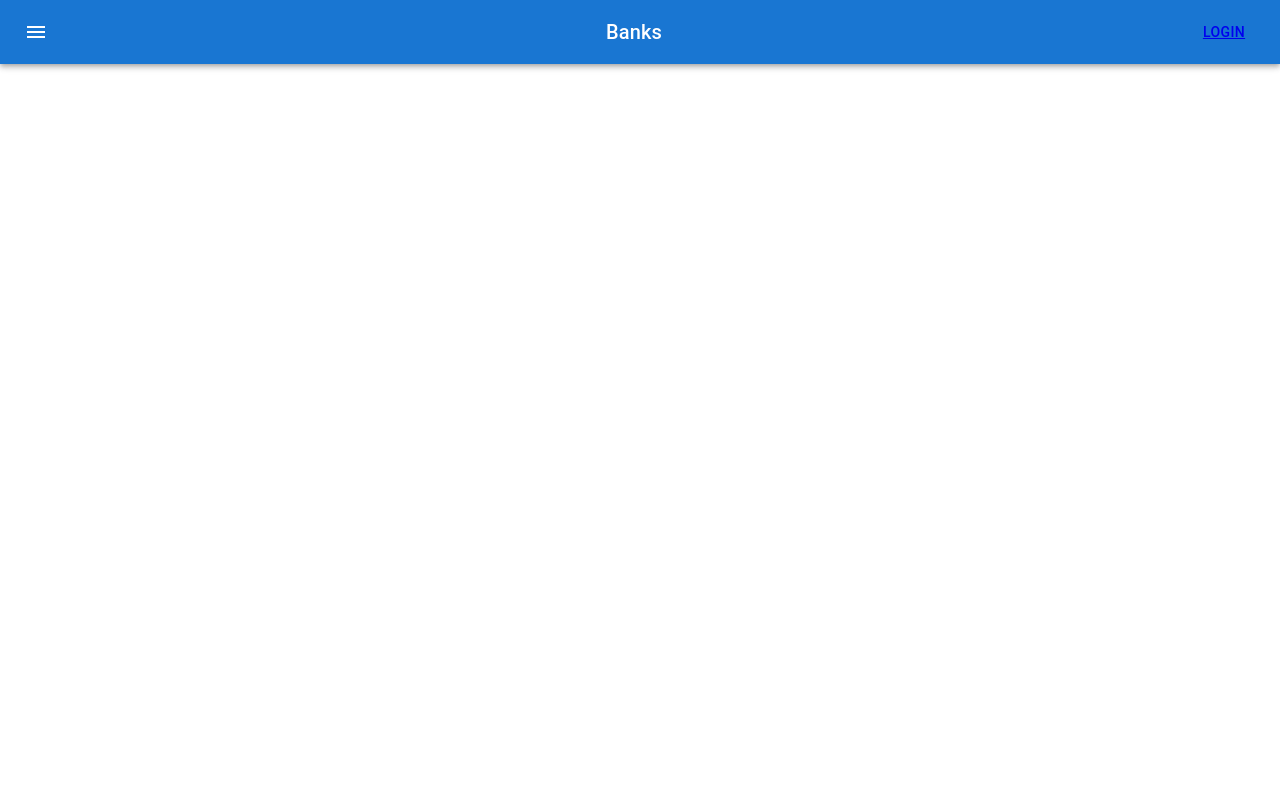
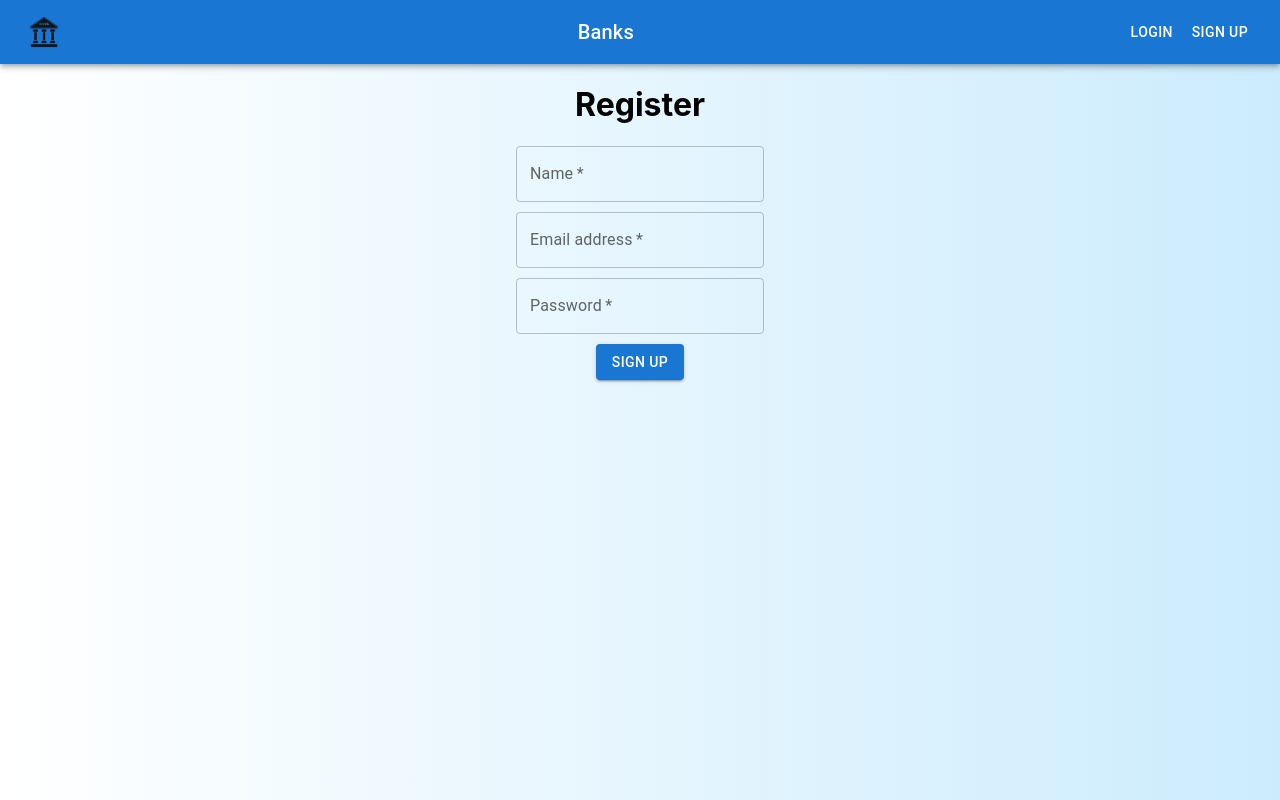
Before and after one commit to HunorKonczey/ReactLearning, a React (Create React App) app: page /register in a window 1280 px wide. Before the commit this address had no page. Built offline with nearby package versions, Linux system fonts and the light colour scheme.

Commit message:
improve design

```diff
--- a/package.json
+++ b/package.json
@@ -28,7 +28,7 @@
     "web-vitals": "^2.1.4"
   },
   "scripts": {
-    "start": "react-scripts start",
+    "start": "react-scripts --openssl-legacy-provider start",
     "build": "react-scripts build",
     "test": "react-scripts test",
     "eject": "react-scripts eject"
--- /dev/null
+++ b/src/assets/css/style.css
@@ -0,0 +1,14 @@
+body {
+    background-image: linear-gradient(to right, rgba(148,225,252,0), rgb(204, 236, 253));
+}
+a, a:visited, a:active {
+    text-decoration: none;
+    color: white;
+}
+a:hover {
+    color: #94e1fc;
+}
+.sub-list a, .sub-list a:visited, .sub-list a:active {
+    text-decoration: none;
+    color: blue;
+}
--- a/src/components/AddBank.js
+++ b/src/components/AddBank.js
@@ -6,6 +6,8 @@ import DateFnsUtils from '@date-io/date-fns'
 import { DatePicker, MuiPickersUtilsProvider } from "@material-ui/pickers"
 import BankService from "../services/bank.service";
 import dateFormat from "dateformat";
+import Paper from "@mui/material/Paper";
+import Box from "@mui/material/Box";
 
 const AddBank = () => {
     const [bankName, setBankName] = useState("")
@@ -43,15 +45,16 @@ const AddBank = () => {
     }
 
     return (
-        <div>
+        <Box>
+            <Container sx={{ my: 1 }} maxWidth="xs" component="form" onSubmit={handleAddBank} ref={form}>
+                <Paper sx={{ p: 1 }} variant="elevation" elevation={2}>
                     <h1>Add new bank</h1>
-            <Container component="form" onSubmit={handleAddBank} ref={form}>
                     <Grid>
-                    <Grid style={{margin: 10}}>
+                        <Grid style={{ margin: 10 }}>
                             <TextField label="Bank name" value={bankName} variant="outlined" type="text" required
                                        onChange={onChangeBankName}/>
                         </Grid>
-                    <Grid style={{margin: 10}}>
+                        <Grid style={{ margin: 10 }}>
                             <MuiPickersUtilsProvider utils={DateFnsUtils}>
                                 <DatePicker
                                     label="Foundation date"
@@ -63,12 +66,13 @@ const AddBank = () => {
                                 />
                             </MuiPickersUtilsProvider>
                         </Grid>
-                    <Grid style={{margin: 10}}>
+                        <Grid style={{ margin: 10 }}>
                             <Button type="submit" variant="contained">
                                 Save bank
                             </Button>
                         </Grid>
                     </Grid>
+                </Paper>
 
                 <Snackbar open={showSnackBar} autoHideDuration={6000} onClose={handleCloseSnackBar}>
                     <Alert onClose={handleCloseSnackBar} severity="success" sx={{ width: '100%' }}>
@@ -76,7 +80,7 @@ const AddBank = () => {
                     </Alert>
                 </Snackbar>
             </Container>
-        </div>
+        </Box>
     )
 }
 
--- a/src/components/AppBar.js
+++ b/src/components/AppBar.js
@@ -5,20 +5,31 @@ import Toolbar from '@mui/material/Toolbar';
 import Typography from '@mui/material/Typography';
 import Button from '@mui/material/Button';
 import IconButton from '@mui/material/IconButton';
-import MenuIcon from '@mui/icons-material/Menu';
 import {Route, Routes, Link} from "react-router-dom";
 import Login from "./Login";
+import Register from "./Register";
 import Banks from "./Banks";
 import {useEffect, useState} from "react";
 import AuthService from "../services/auth.service";
-import {Grid} from "@mui/material";
+import {Avatar, Grid, MenuItem, Menu} from "@mui/material";
 import UserBanks from "./UserBanks";
 import Transactions from "./Transactions";
 import AddBank from "./AddBank";
+import logo from "../assets/images/logo.png"
+import "../assets/css/style.css"
 
 const ButtonAppBar = () => {
     const [showAdminBoard, setShowAdminBoard] = useState(false)
     const [currentUser, setCurrentUser] = useState(undefined)
+    const [anchorEl, setAnchorEl] = useState(null);
+    const open = Boolean(anchorEl);
+
+    const handleClick = (event) => {
+        setAnchorEl(event.currentTarget);
+    };
+    const handleClose = () => {
+        setAnchorEl(null);
+    };
 
     useEffect(() => {
         const user = AuthService.getCurrentUser()
@@ -43,17 +54,41 @@ const ButtonAppBar = () => {
                         aria-label="menu"
                         sx={{mr: 2}}
                     >
-                        <MenuIcon/>
+                        <Avatar alt="Banks" src={logo} />
                     </IconButton>
                     <Typography variant="h6" component="div" sx={{flexGrow: 1}}>
                         Banks
                     </Typography>
                     {showAdminBoard &&
-                        <Button color="inherit">
+                        <div>
+                            <Button
+                                color="inherit"
+                                aria-controls={open ? 'basic-menu' : undefined}
+                                aria-haspopup="true"
+                                aria-expanded={open ? 'true' : undefined}
+                                onClick={handleClick}
+                            >
+                                Admin
+                            </Button>
+                            <Menu
+                                id="basic-menu"
+                                anchorEl={anchorEl}
+                                open={open}
+                                onClose={handleClose}
+                                MenuListProps={{ 'aria-labelledby': 'basic-button' }}
+                            >
+                                <MenuItem className="sub-list" color="inherit" onClick={handleClose}>
                                     <Link to={"/addBanks"}>
                                         Add banks
                                     </Link>
-                        </Button>
+                                </MenuItem>
+                                <MenuItem className="sub-list" color="inherit" onClick={handleClose}>
+                                    <Link to={"/addBanks"}>
+                                        Delete Banks
+                                    </Link>
+                                </MenuItem>
+                            </Menu>
+                        </div>
                     }
                     {currentUser ?
                         <Grid>
@@ -78,21 +113,29 @@ const ButtonAppBar = () => {
                                 </a>
                             </Button>
                         </Grid> :
+                        <Grid>
                             <Button color="inherit">
                                 <Link to={"/login"}>
                                     Login
                                 </Link>
                             </Button>
+                            <Button color="inherit">
+                                <Link to={"/register"}>
+                                    Sign up
+                                </Link>
+                            </Button>
+                        </Grid>
                     }
                 </Toolbar>
             </AppBar>
             <div>
                 <Routes>
                     <Route path="/login" element={<Login />} />
-                    {<Route path="/banks" element={<Banks />} />}
-                    {<Route path="/addBanks" element={<AddBank />} />}
-                    {<Route path="/userbanks" element={<UserBanks />} />}
-                    {<Route path="/transactions" element={<Transactions />} />}
+                    <Route path="/register" element={<Register />} />
+                    <Route path="/banks" element={<Banks />} />
+                    <Route path="/addBanks" element={<AddBank />} />
+                    <Route path="/userbanks" element={<UserBanks />} />
+                    <Route path="/transactions" element={<Transactions />} />
                 </Routes>
             </div>
         </Box>
--- a/src/components/Banks.js
+++ b/src/components/Banks.js
@@ -5,6 +5,7 @@ import {Avatar, Container, List, ListItem, ListItemAvatar, ListItemText} from "@
 import CreditCardIcon from '@mui/icons-material/CreditCard';
 import IconButton from "@mui/material/IconButton";
 import AddIcon from '@mui/icons-material/Add';
+import Paper from '@mui/material/Paper';
 
 const Banks = () => {
     const [banks, setBanks] = useState([])
@@ -32,11 +33,12 @@ const Banks = () => {
     }, [])
 
     return (
-        <Container>
+        <Container sx={{ my: 2 }}>
             <List>
                 {banks.map((bank, i) => {
                     const itemName = `${bank.name} (${bank.foundationDate})`
-                    return <ListItem key={i}
+                    return <Paper variant="elevation" elevation={2} sx={{ marginBottom: 2 }}>
+                            <ListItem key={i}
                                 secondaryAction={
                                     (!userBanks.find(userBanks => userBanks.bank.id === bank.id) ?
                                             <IconButton edge="end" aria-label="add" onClick={() => addBank(bank.id)}>
@@ -52,6 +54,7 @@ const Banks = () => {
                                 </ListItemAvatar>
                                 <ListItemText id={bank.id} primary={itemName}></ListItemText>
                         </ListItem>
+                    </Paper>
                 })}
             </List>
         </Container>
--- /dev/null
+++ b/src/components/Register.js
@@ -0,0 +1,64 @@
+import { Container, Grid, TextField } from "@mui/material";
+import * as React from 'react';
+import Button from "@mui/material/Button";
+import {useRef, useState} from "react";
+import AuthService from "../services/auth.service";
+import {useNavigate} from "react-router-dom";
+
+const Register = () => {
+    const [name, setName] = useState("")
+    const [email, setEmail] = useState("")
+    const [password, setPassword] = useState("")
+
+    const form = useRef();
+    let navigate = useNavigate();
+
+    const onChangePassword = (e) => {
+        const password = e.target.value;
+        setPassword(password)
+    }
+
+    const onChangeEmail = (e) => {
+        const email = e.target.value;
+        setEmail(email)
+    }
+
+    const onChangeName = (e) => {
+        const name = e.target.value;
+        setName(name)
+    }
+
+    const handleRegister = (e) => {
+        e.preventDefault()
+        AuthService.register(name, email, password).then(data => {
+            if (data.accessToken) {
+                navigate("/banks")
+                window.location.reload()
+            }
+        })
+    }
+    return (
+        <div>
+            <h1>Register</h1>
+            <Container component="form" onSubmit={handleRegister} ref={form}>
+                <Grid>
+                    <Grid style={{ margin: 10 }}>
+                        <TextField label="Name" value={name} variant="outlined" type="text" required onChange={onChangeName} />
+                    </Grid>
+                    <Grid style={{ margin: 10 }}>
+                        <TextField label="Email address" value={email} variant="outlined" type="email" required onChange={onChangeEmail} />
+                    </Grid>
+                    <Grid style={{ margin: 10 }}>
+                        <TextField label="Password" value={password} variant="outlined" type="password" required onChange={onChangePassword} />
+                    </Grid>
+                    <Grid style={{ margin: 10 }}>
+                        <Button type="submit" variant="contained">
+                            Sign up
+                        </Button>
+                    </Grid>
+                </Grid>
+            </Container>
+        </div>
+    )
+}
+ export default Register
--- a/src/components/Transactions.js
+++ b/src/components/Transactions.js
@@ -1,5 +1,5 @@
 import * as React from 'react';
-import {useEffect, useState} from "react";
+import { useEffect, useState } from "react";
 import {
     Container,
     Table,
@@ -36,14 +36,14 @@ const Transactions = () => {
     }, [])
 
     return (
-        <TableContainer>
+        <TableContainer sx={{ my: 2 }}>
             <Container>
-                <Typography sx={{p: 1}} variant="h5" component="h4">
+                <Typography sx={{ p: 1 }} variant="h5" component="h4">
                     Sent transactions
                 </Typography>
                 <Table aria-label="simple table">
                     <TableHead>
-                        <TableRow>
+                        <TableRow style={{ background: '#94e1fc' }}>
                             <TableCell align="left">Sender bank</TableCell>
                             <TableCell align="left">Receiver bank</TableCell>
                             <TableCell align="left">Transaction date</TableCell>
@@ -73,12 +73,12 @@ const Transactions = () => {
             </Container>
 
             <Container>
-                <Typography sx={{p: 1}} variant="h5" component="h5">
+                <Typography sx={{ p: 1 }} variant="h5" component="h5">
                     Received transactions
                 </Typography>
                 <Table aria-label="simple table">
                     <TableHead>
-                        <TableRow>
+                        <TableRow style={{ background: '#94e1fc' }}>
                             <TableCell align="left">Receiver bank</TableCell>
                             <TableCell align="left">Sender bank</TableCell>
                             <TableCell align="left">Transaction date</TableCell>
--- a/src/components/UserBanks.js
+++ b/src/components/UserBanks.js
@@ -26,6 +26,7 @@ const UserBanks = () => {
     const [userBanks, setUserBanks] = useState([])
     const [receiverUserBanks, setReceiverUserBanks] = useState([])
     const [openDialog, setOpenDialog] = useState(false)
+    const [openDeleteDialog, setOpenDeleteDialog] = useState(false)
     const [openTransactionDialog, setOpenTransactionDialog] = useState(false)
     const [selectedBank, setSelectedBank] = useState({})
     const [receiverBank, setReceiverBank] = useState({})
@@ -45,12 +46,6 @@ const UserBanks = () => {
         setReceiverUserBanks(userBanks)
     }
 
-    const deleteUserBank = async (userBankId) => {
-        await BankService.deleteUserBank(userBankId)
-        const updatedUserBanks = [...userBanks].filter(bank => bank.userBankId !== userBankId)
-        setUserBanks(updatedUserBanks)
-    }
-
     const handleDialogOpen = (bank) => {
         setSelectedBank(bank)
         setOpenDialog(true)
@@ -63,6 +58,11 @@ const UserBanks = () => {
         setAmount(0)
     }
 
+    const handleDeleteDialogOpen = (bank) => {
+        setSelectedBank(bank)
+        setOpenDeleteDialog(true)
+    }
+
     const handleDialogClose = () => {
         setSelectedBank({})
         setOpenDialog(false)
@@ -73,6 +73,11 @@ const UserBanks = () => {
         setSelectedBank({})
         setOpenTransactionDialog(false)
         setAmount(0)
+    }
+
+    const handleDeleteDialogClose = () => {
+        setSelectedBank({})
+        setOpenDeleteDialog(false)
     }
 
     const changeAmount = (e) => {
@@ -90,13 +95,21 @@ const UserBanks = () => {
     }
 
     const saveTransaction = async () => {
-        const error = await TransactionService.saveTransaction(selectedBank.userBankId, receiverBank.id, amount)
+        const response = await TransactionService.saveTransaction(selectedBank.userBankId, receiverBank.id, amount)
         handleTransactionDialogClose()
-        if (error) {
+        if (response.data.error_message) {
             handleOpenSnackBar()
         } else {
             await fetchUserBanks()
         }
+    }
+
+    const deleteUserBank = async () => {
+        const userBankId = selectedBank.userBankId
+        await BankService.deleteUserBank(userBankId)
+        const updatedUserBanks = [...userBanks].filter(bank => bank.userBankId !== userBankId)
+        setUserBanks(updatedUserBanks)
+        handleDeleteDialogClose()
     }
 
     const handleOpenSnackBar = () => {
@@ -113,15 +126,15 @@ const UserBanks = () => {
     }, [])
 
     return (
-        <TableContainer component={Box}>
+        <TableContainer sx={{ my: 2 }} component={Box}>
             <Container>
                 <Table aria-label="simple table">
                     <TableHead>
-                        <TableRow>
-                            <TableCell align="left">Name</TableCell>
-                            <TableCell align="left">Created date</TableCell>
-                            <TableCell align="left">Account amount</TableCell>
-                            <TableCell align="center">Actions</TableCell>
+                        <TableRow style={{ background: '#94e1fc' }}>
+                            <TableCell variant="head" align="left">Name</TableCell>
+                            <TableCell variant="head" align="left">Created date</TableCell>
+                            <TableCell variant="head" align="left">Account amount</TableCell>
+                            <TableCell variant="head" align="center">Actions</TableCell>
                         </TableRow>
                     </TableHead>
                     <TableBody>
@@ -137,7 +150,7 @@ const UserBanks = () => {
                                     <IconButton edge="end" aria-label="send" onClick={() => handleTransactionDialogOpen(userBank)}>
                                         <SendIcon />
                                     </IconButton>
-                                    <IconButton edge="end" aria-label="delete" onClick={() => deleteUserBank(userBank.userBankId)}>
+                                    <IconButton edge="end" aria-label="delete"  onClick={() => handleDeleteDialogOpen(userBank)}>
                                         <DeleteIcon />
                                     </IconButton>
                                 </TableCell>
@@ -208,6 +221,19 @@ const UserBanks = () => {
                 </DialogActions>
             </Dialog>
 
+            <Dialog open={openDeleteDialog} onClose={handleDeleteDialogClose}>
+                <DialogTitle>Delete user bank</DialogTitle>
+                <DialogContent>
+                    <DialogContentText>
+                        Are you sure to delete this bank account: {selectedBank ? selectedBank.bankName : ''}?
+                    </DialogContentText>
+                </DialogContent>
+                <DialogActions>
+                    <Button onClick={handleDeleteDialogClose}>Disagree</Button>
+                    <Button onClick={deleteUserBank} autoFocus>Agree</Button>
+                </DialogActions>
+            </Dialog>
+
             <Snackbar open={showSnackBar} autoHideDuration={6000} onClose={handleCloseSnackBar}>
                 <Alert onClose={handleCloseSnackBar} severity="warning" sx={{ width: '100%' }}>
                     Not enough amount for this transaction!!
--- a/src/services/auth.service.js
+++ b/src/services/auth.service.js
@@ -7,6 +7,10 @@ const register = (name, email, password) => {
         name,
         email,
         password
+    }).then(response => {
+        if (response.data.email != null) {
+            return login(email, password)
+        }
     });
 };
 
--- a/src/services/bank.service.js
+++ b/src/services/bank.service.js
@@ -47,9 +47,8 @@ const addUserBank = async (bankId) => {
     return userBank.data
 }
 
-const deleteUserBank = async (bankId) => {
-    await axios.delete(USER_BANK_URL,{
-        params: { bankId },
+const deleteUserBank = async (id) => {
+    await axios.get(`${USER_BANK_URL}delete/${id}`,{
         headers: authHeader()
     }).then()
 }
--- a/src/services/transaction.service.js
+++ b/src/services/transaction.service.js
@@ -6,9 +6,7 @@ const saveTransaction = async (senderUserBankId, receiverUserBankId, transaction
     return await axios.post(TRANSACTION_URL,
         { senderUserBankId, receiverUserBankId, transactionValue },
         { headers: authHeader() })
-        .catch(error => {
-            return error.response.data.error_message
-        })
+        .catch(error => error.response)
 }
 
 const getTransactions = async () => {
```
Also changed, not shown: docker-compose.yml (added, +7 -0 lines), src/assets/images/logo.png (added), 1 other file (tests, documents, lock files or other folders). Lines whose indentation alone changed are shown as unchanged.
